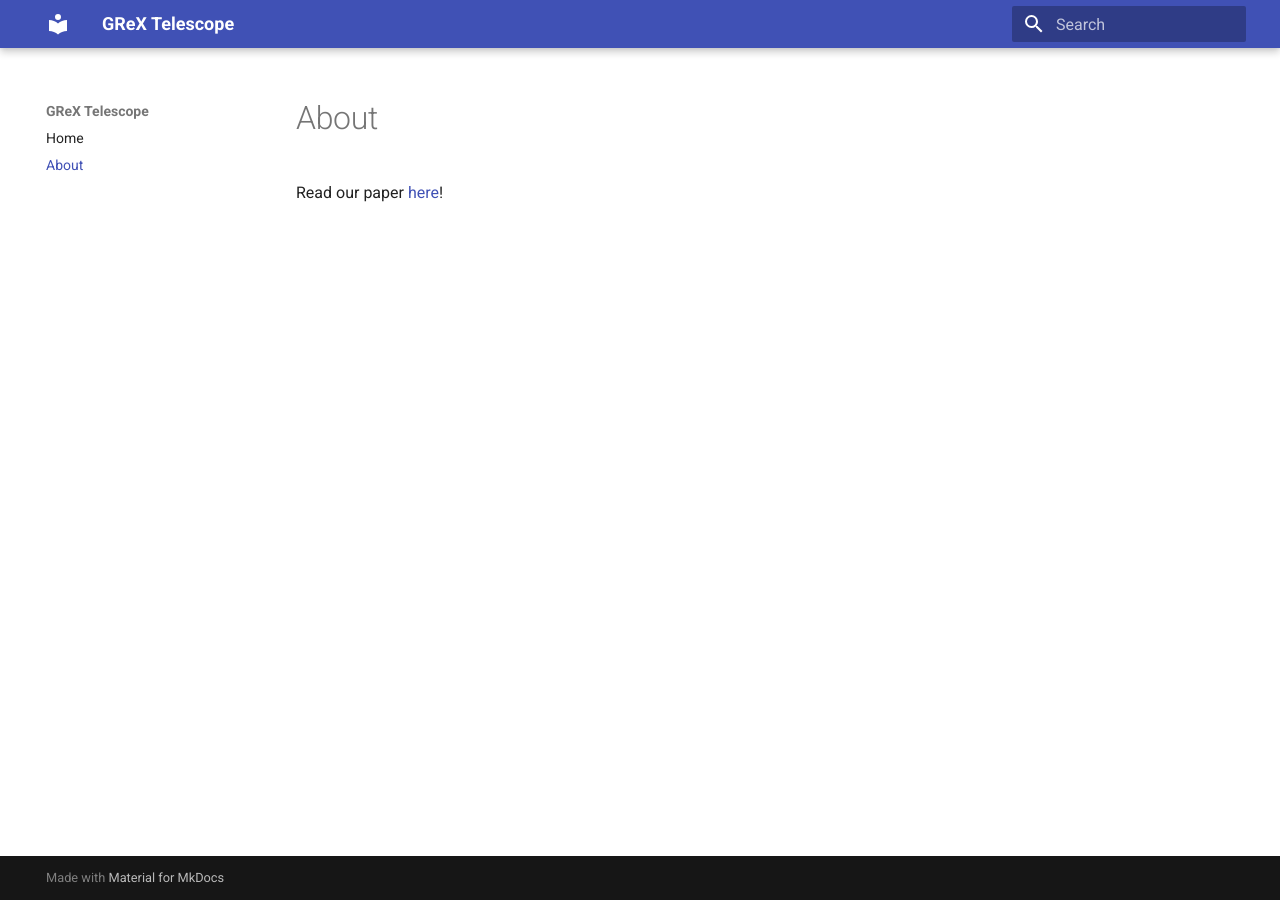
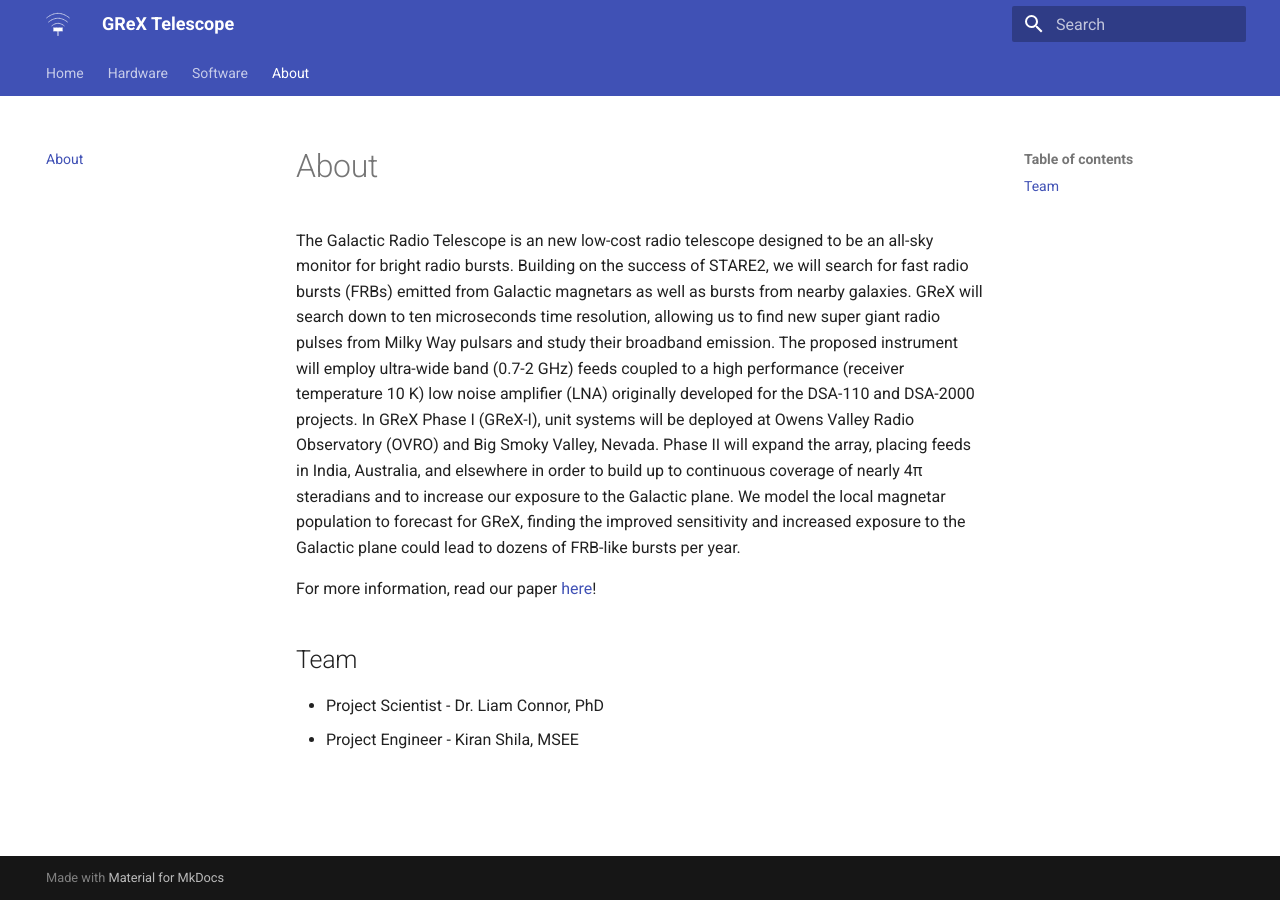
Before and after one commit to courtneyjkeeler/grex-telescope.github.io, an MkDocs documentation site: the page built from docs/about.md, in a window 1280 px wide. Built offline with MkDocs 1.6.1 and Material for MkDocs 9.7.7, drawn with Linux system fonts in a browser that asks for light colours.

Commit message:
More boilerplate

```diff
--- a/docs/about.md
+++ b/docs/about.md
@@ -1 +1,22 @@
-Read our paper [here](https://arxiv.org/abs/2101.09905)!
+The Galactic Radio Telescope is an new low-cost radio telescope designed to be
+an all-sky monitor for bright radio bursts. Building on the success of STARE2,
+we will search for fast radio bursts (FRBs) emitted from Galactic magnetars as
+well as bursts from nearby galaxies. GReX will search down to ten microseconds
+time resolution, allowing us to find new super giant radio pulses from Milky
+Way pulsars and study their broadband emission. The proposed instrument will
+employ ultra-wide band (0.7-2 GHz) feeds coupled to a high performance
+(receiver temperature 10 K) low noise amplifier (LNA) originally developed for
+the DSA-110 and DSA-2000 projects. In GReX Phase I (GReX-I), unit systems will
+be deployed at Owens Valley Radio Observatory (OVRO) and Big Smoky Valley,
+Nevada. Phase II will expand the array, placing feeds in India, Australia, and
+elsewhere in order to build up to continuous coverage of nearly 4π steradians
+and to increase our exposure to the Galactic plane. We model the local magnetar
+population to forecast for GReX, finding the improved sensitivity and increased
+exposure to the Galactic plane could lead to dozens of FRB-like bursts per year.
+
+For more information, read our paper [here](https://arxiv.org/abs/2101.09905)!
+
+## Team
+
+- Project Scientist - Dr. Liam Connor, PhD
+- Project Engineer - Kiran Shila, MSEE
--- a/mkdocs.yml
+++ b/mkdocs.yml
@@ -2,6 +2,28 @@ site_name: GReX Telescope
 site_url: https://grex-telescope.github.io
 theme:
   name: material
+  logo: assets/grex_icon.svg
+  favicon: assets/grex_icon.svg
+  features:
+    - header.autohide
+    - navigation.instant
+    - navigation.tabs
 nav:
   - Home: index.md
+  - Hardware:
+      - "Overview": hardware/overview.md
+      - "Feed Antenna": hardware/feed.md
+      - "Fronend Module": hardware/fem.md
+      - "Digital Frontend": hardware/fpga.md
+      - "The Box": hardware/box.md
+      - "Assembly Guide": hardware/assembly.md
+  - Software:
+      - "Overview": software/overview.md
+      - "Pipeline": software/pipeline.md
   - About: about.md
+markdown_extensions:
+  - pymdownx.superfences:
+      custom_fences:
+        - name: mermaid
+          class: mermaid
+          format: !!python/name:pymdownx.superfences.fence_code_format
```
Also changed, not shown: docs/hardware/assembly.md (added, +1 -0 lines), docs/hardware/box.md (added, +1 -0 lines), docs/hardware/feed.md (added, +1 -0 lines), docs/hardware/fem.md (added, +1 -0 lines), docs/hardware/fpga.md (added, +1 -0 lines), docs/hardware/overview.md (added, +1 -0 lines), docs/index.md (+1 -1 lines), docs/software/overview.md (added, +1 -0 lines), docs/software/pipeline.md (added, +1 -0 lines), docs/assets/grex_icon.png (added), docs/assets/grex_icon.svg (added).
